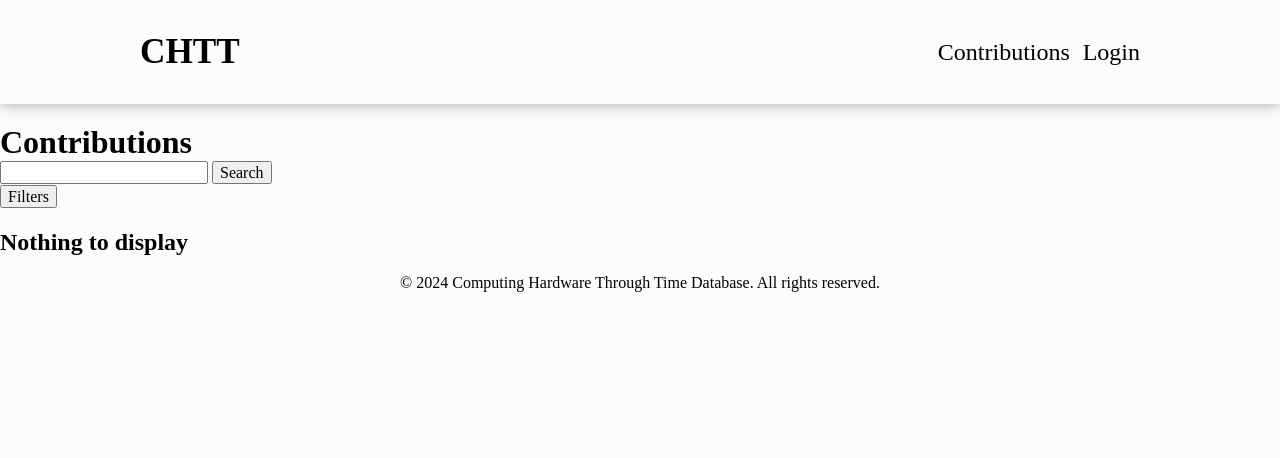
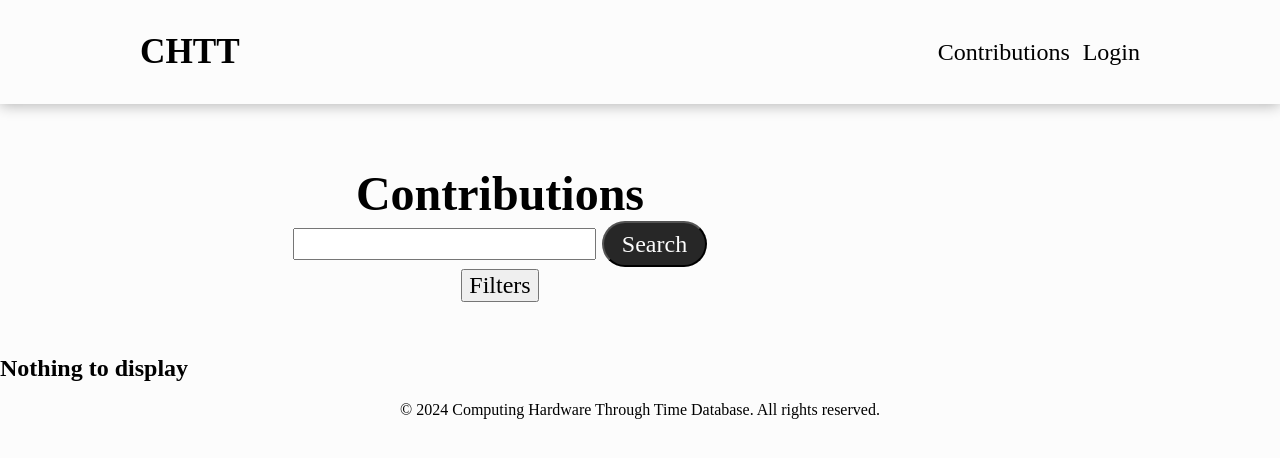
Before and after one commit to marvinobig/computing-hardware-through-time-hd, a PHP site: page /contributions.php?search=1 in a window 1280 px wide. Shown: the top 458 px of the page. Run offline with PHP 8.4, Linux system fonts and the light colour scheme; data that the repository does not hold is empty.

Commit message:
modify structure

```diff
--- a/contributions.php
+++ b/contributions.php
@@ -71,10 +71,12 @@ if ($_GET['status'] && $_GET['status'] !== 'none') {
         <?php Utilities::loadPartial('nav') ?>
 
         <main>
-            <header>
-                <h1>Contributions</h1>
-                <?php Utilities::loadPartial('search') ?>
-                <?php Utilities::loadPartial('filter-form', ['database' => $database]) ?>
+            <header id="contributions_header">
+                <div class="content">
+                    <h1>Contributions</h1>
+                    <?php Utilities::loadPartial('search') ?>
+                    <?php Utilities::loadPartial('filter-form', ['database' => $database]) ?>
+                </div>
             </header>
 
             <section>
--- a/src/partials/search.partial.php
+++ b/src/partials/search.partial.php
@@ -1,4 +1,4 @@
 <form method="get">
     <input type="search" name="search" id="search">
-    <button type="submit">Search</button>
+    <button type="submit" class="btn">Search</button>
 </form>
```
